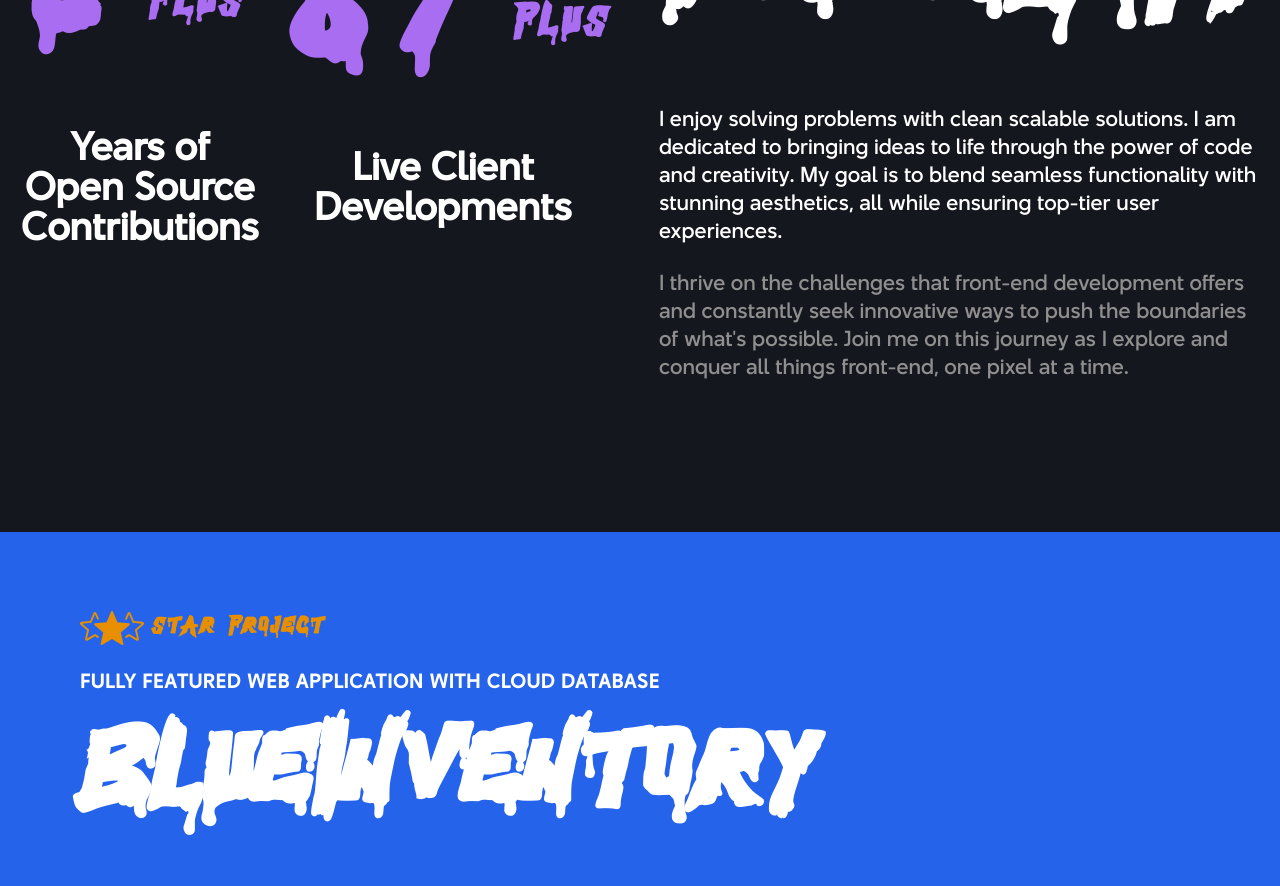
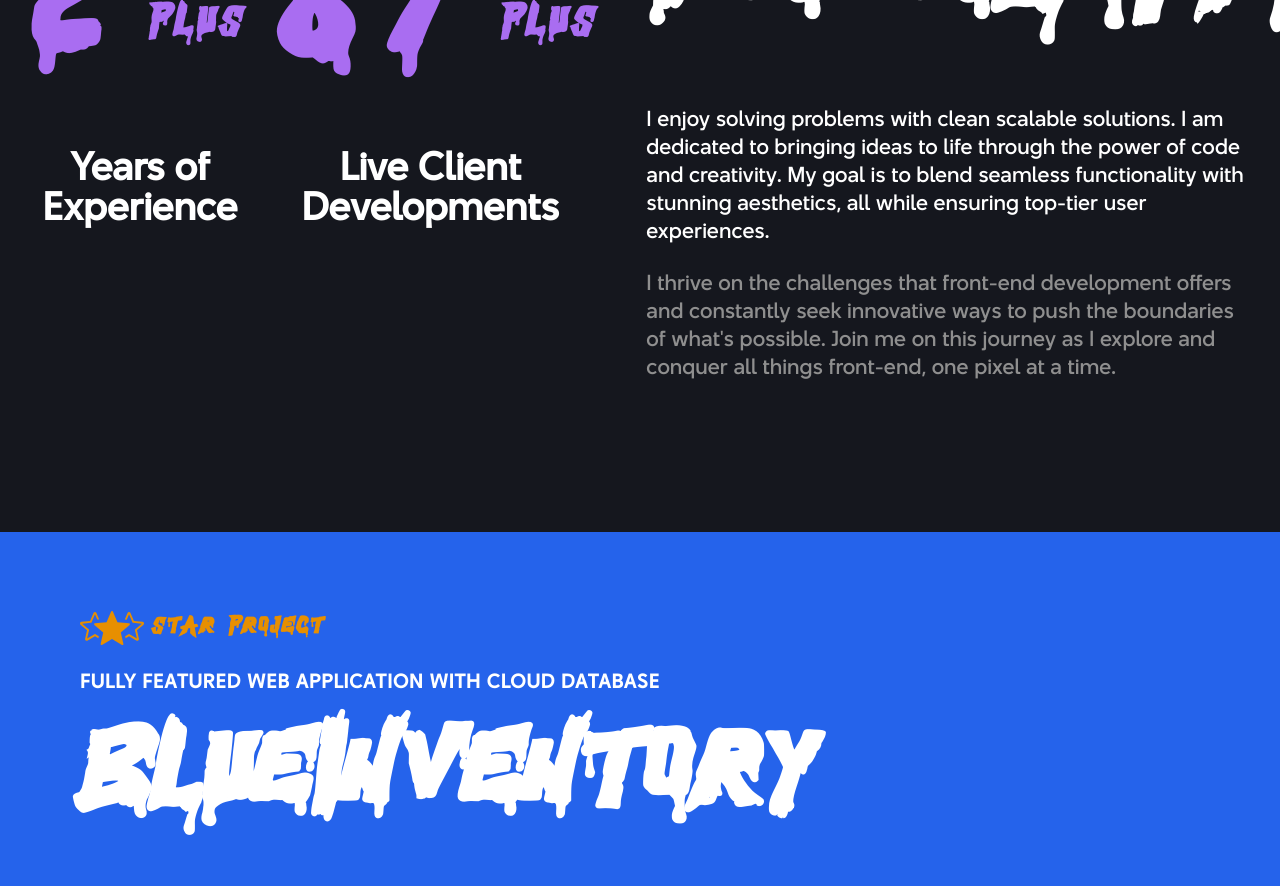
Before and after one commit to Todd-Owen-Mpeli/myportfolio, a Next.js app: page / in a window 1280 px wide. Shown: the part 1700-2586 px from the top of the page. Built offline with nearby package versions, Linux system fonts and the light colour scheme.

Commit message:
Content update.

```diff
--- a/components/Experience.tsx
+++ b/components/Experience.tsx
@@ -32,7 +32,7 @@
 							<h3 className="text-4xl tracking-widest">plus</h3>
 						</motion.h3>
 						<span className="text-center mt-10 font-bold text-xl sm:text-4xl text-white">
-							Years of Open Source Contributions
+							Years of Experience
 						</span>
 					</motion.div>
 					<motion.div
```
